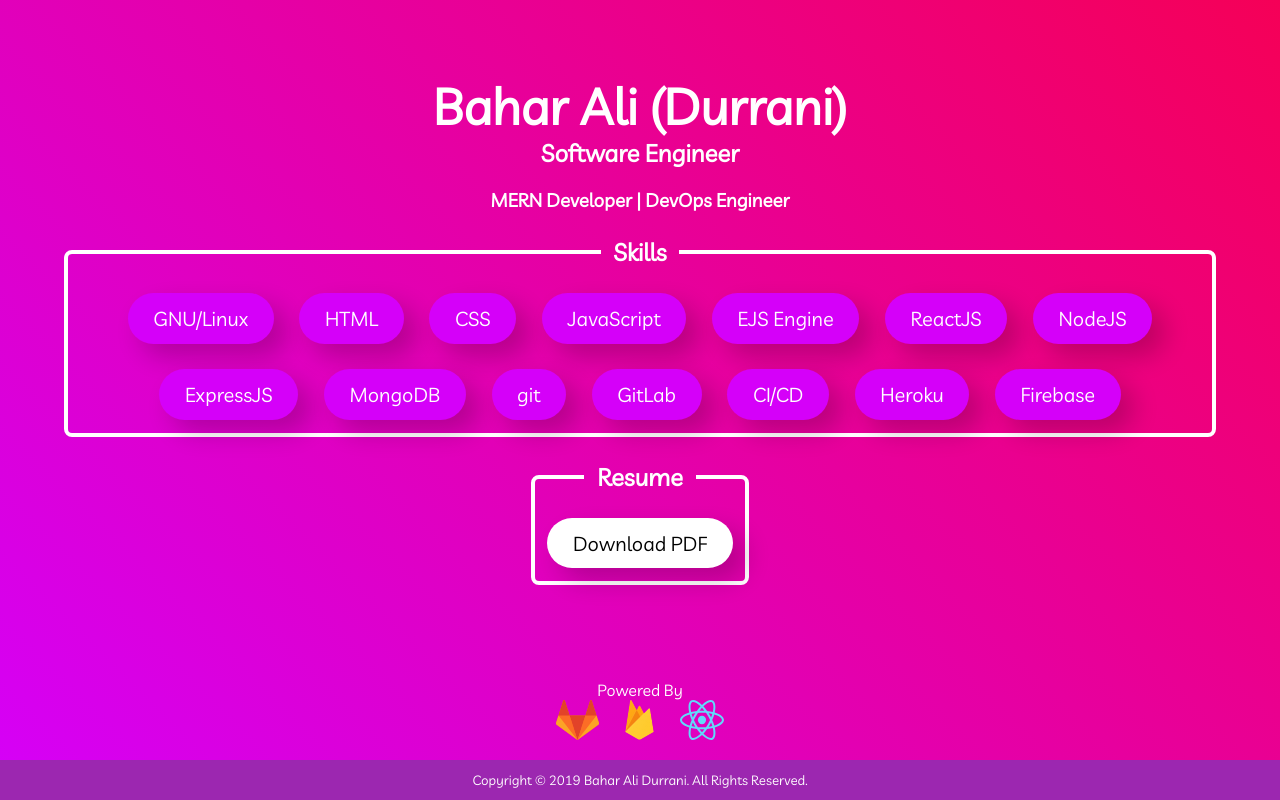
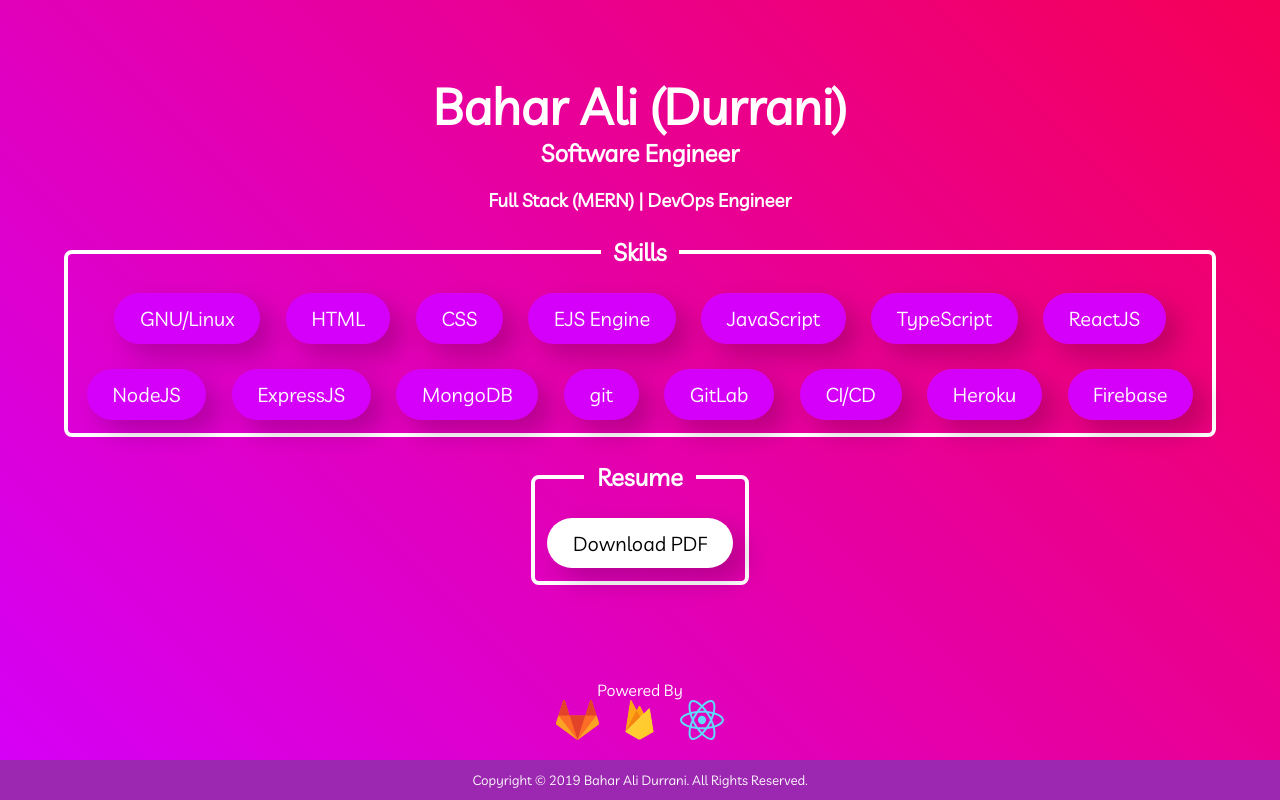
Before and after one commit to baharalidurrani/domain, a React (Create React App) app: page / in a window 1280 px wide. Built offline with nearby package versions, Linux system fonts and the light colour scheme.

Commit message:
full stack

```diff
--- a/src/App.js
+++ b/src/App.js
@@ -9,11 +9,15 @@ function App() {
     { name: "GNU/Linux", url: "https://www.linuxfoundation.org/" },
     { name: "HTML", url: "https://github.com/whatwg" },
     { name: "CSS", url: "https://www.w3.org/Style/CSS/" },
+    { name: "EJS Engine", url: "https://ejs.co/" },
     {
       name: "JavaScript",
       url: "https://developer.mozilla.org/en-US/docs/Web/JavaScript"
     },
-    { name: "EJS Engine", url: "https://ejs.co/" },
+    {
+      name: "TypeScript",
+      url: "https://www.typescriptlang.org"
+    },
     { name: "ReactJS", url: "https://reactjs.org/" },
     { name: "NodeJS", url: "https://nodejs.org/" },
     { name: "ExpressJS", url: "https://expressjs.com/" },
@@ -32,7 +36,7 @@ function App() {
           <h1 className="center">Bahar Ali (Durrani)</h1>
           <h2 className="center">Software Engineer</h2>
           <br />
-          <h3 className="center">MERN Developer | DevOps Engineer</h3>
+          <h3 className="center">Full Stack (MERN) | DevOps Engineer</h3>
           <div className="containerLarge">
             <fieldset>
               <legend>
```
